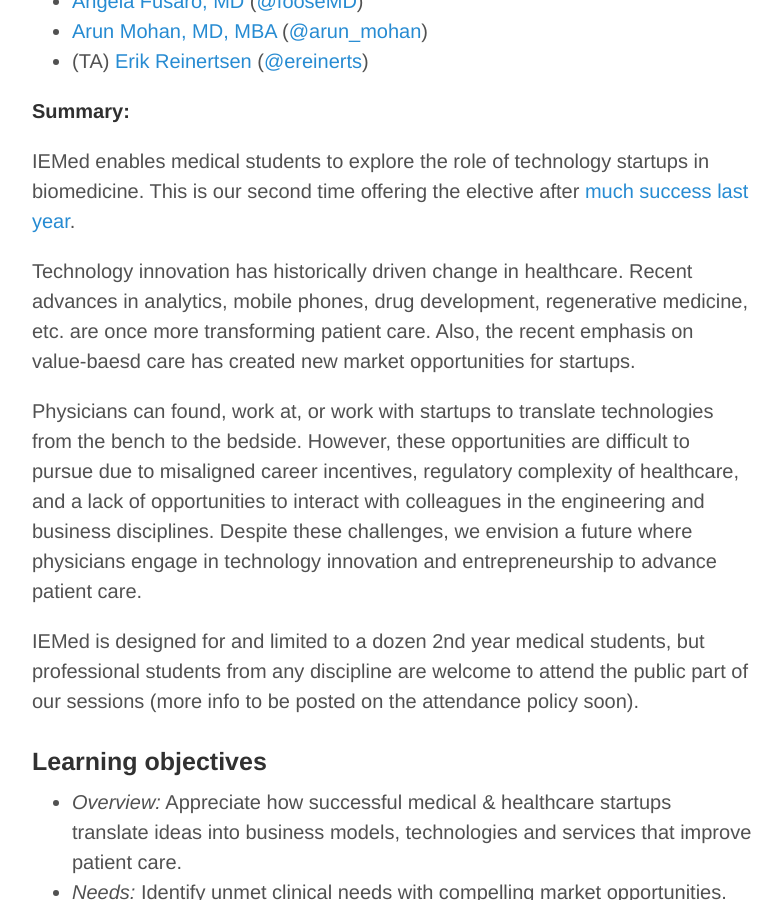
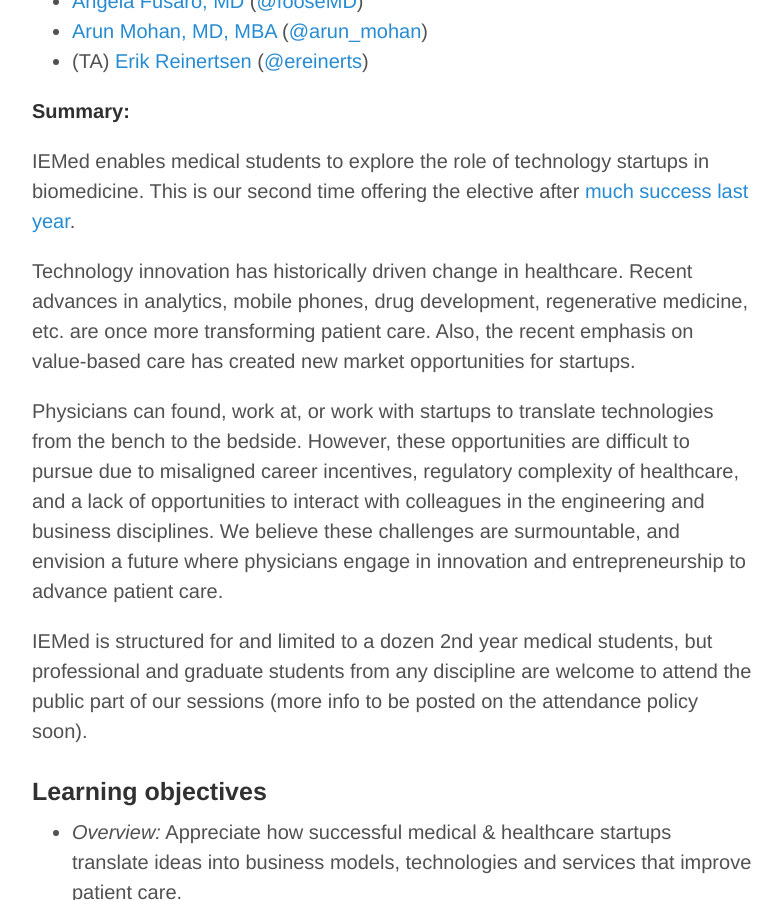
Before and after one commit to erikr/erikr.github.io, a Jekyll site: the page built from iemed.md, in a window 1280 px wide and 900 px high, scrolled down 718 px. Shown: the whole window, without its empty margins (248-1030 px from the left). Built offline with Jekyll 4.4.1, drawn with Linux system fonts in a browser that asks for light colours; nearby versions of some CDN libraries.

Commit message:
fixed spelling typo

```diff
--- a/iemed.md
+++ b/iemed.md
@@ -32,11 +32,11 @@
 
 IEMed enables medical students to explore the role of technology startups in biomedicine. This is our second time offering the elective after [much success last year](#feedback).
 
-Technology innovation has historically driven change in healthcare. Recent advances in analytics, mobile phones, drug development, regenerative medicine, etc. are once more transforming patient care. Also, the recent emphasis on value-baesd care has created new market opportunities for startups.
+Technology innovation has historically driven change in healthcare. Recent advances in analytics, mobile phones, drug development, regenerative medicine, etc. are once more transforming patient care. Also, the recent emphasis on value-based care has created new market opportunities for startups.
 
-Physicians can found, work at, or work with startups to translate technologies from the bench to the bedside. However, these opportunities are difficult to pursue due to misaligned career incentives, regulatory complexity of healthcare, and a lack of opportunities to interact with colleagues in the engineering and business disciplines. Despite these challenges, we envision a future where physicians engage in technology innovation and entrepreneurship to advance patient care.
+Physicians can found, work at, or work with startups to translate technologies from the bench to the bedside. However, these opportunities are difficult to pursue due to misaligned career incentives, regulatory complexity of healthcare, and a lack of opportunities to interact with colleagues in the engineering and business disciplines. We believe these challenges are surmountable, and envision a future where physicians engage in innovation and entrepreneurship to advance patient care.
 
-IEMed is designed for and limited to a dozen 2nd year medical students, but professional students from any discipline are welcome to attend the public part of our sessions (more info to be posted on the attendance policy soon).
+IEMed is structured for and limited to a dozen 2nd year medical students, but professional and graduate students from any discipline are welcome to attend the public part of our sessions (more info to be posted on the attendance policy soon).
 
 <a name="los"></a>
 
```
